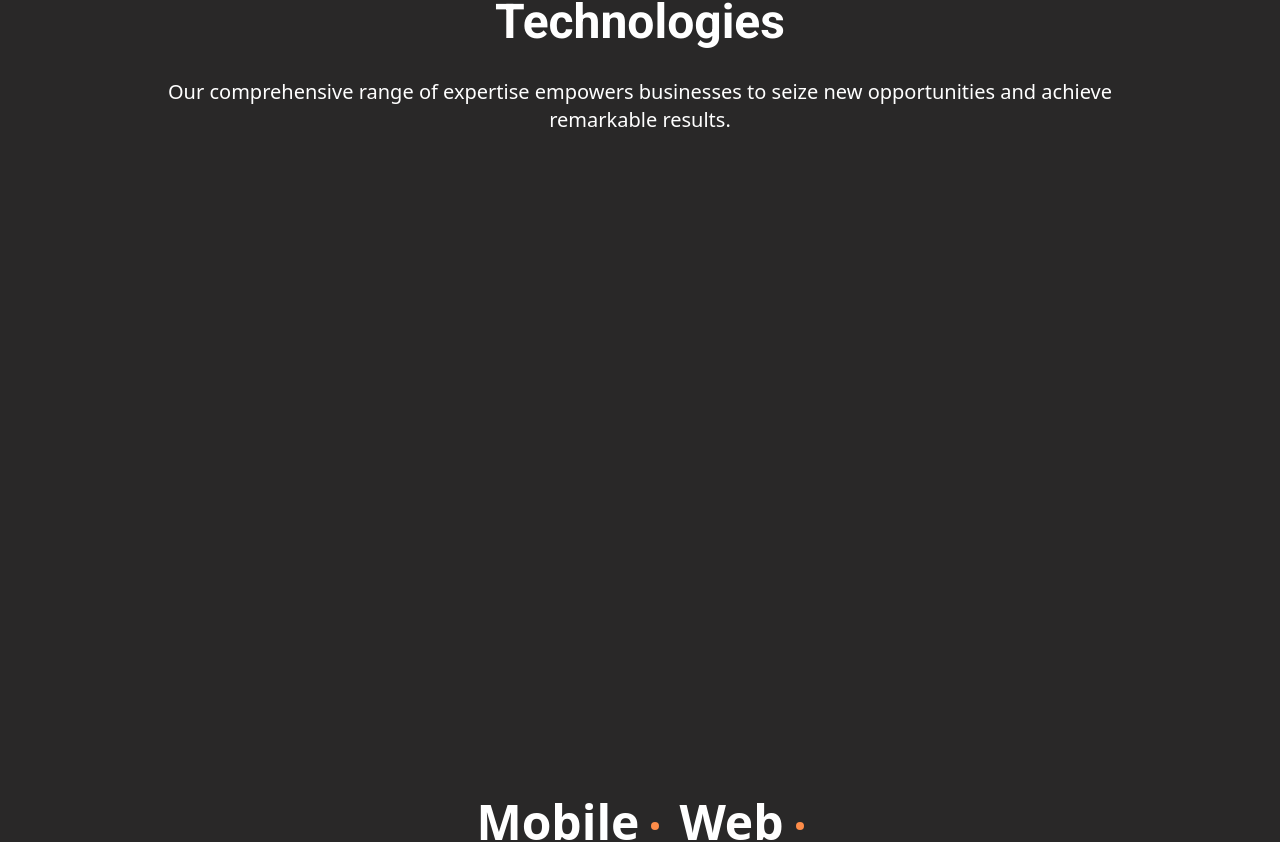
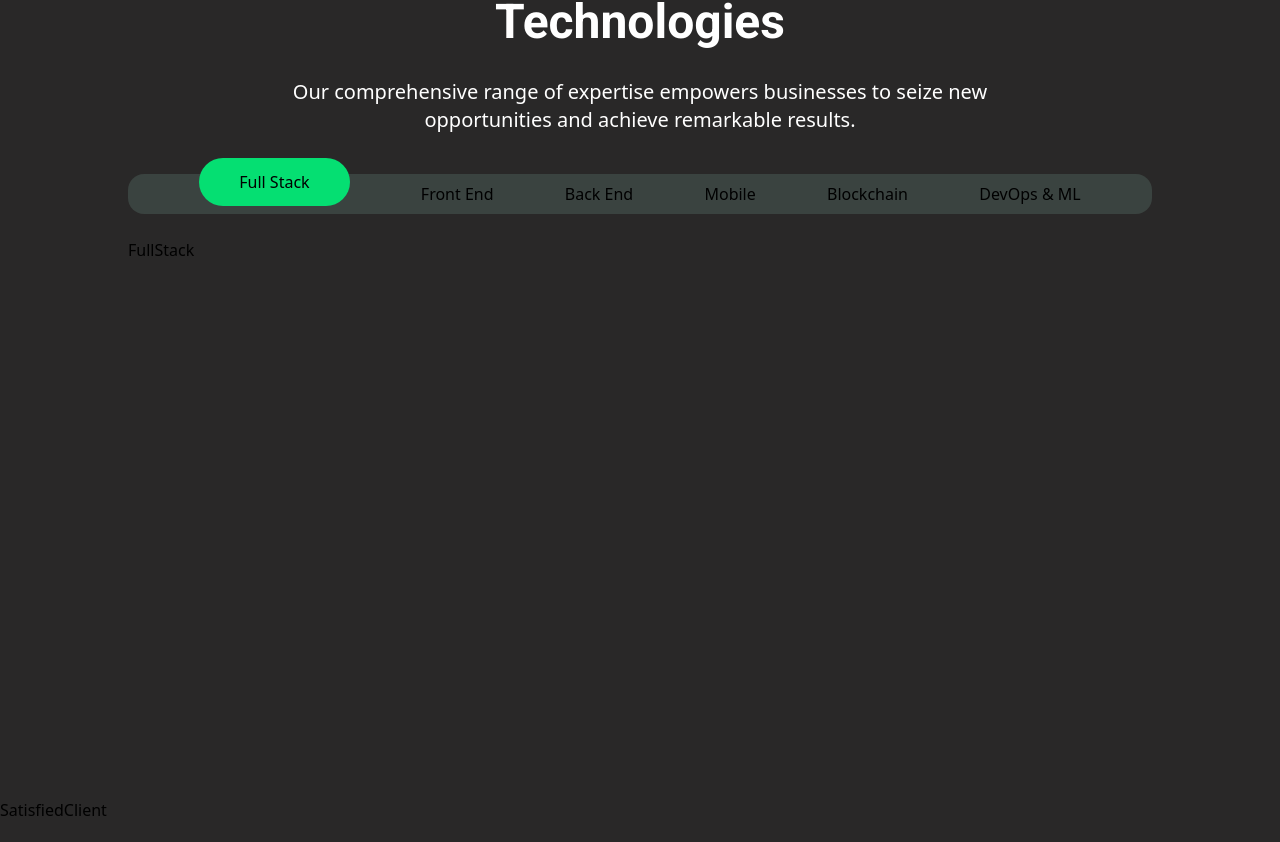
Before and after one commit to junaid0516/PortfolioDeployment, a React (Vite) app: page / in a window 1280 px wide. Shown: the part 1738-2580 px from the top of the page. Built offline with nearby package versions, Linux system fonts and the light colour scheme.

Commit message:
add new page

```diff
--- a/src/Pages/MainPage/MainPage.jsx
+++ b/src/Pages/MainPage/MainPage.jsx
@@ -3,6 +3,7 @@ import PotentialPage from "../PotentialPage/PotentialPage";
 import UpperSection from "../UpperSection/UpperSection";
 import Real_Impact from "../Real_Impact/Real_Impact";
 import Technologies from "../Technologies/Technologies";
+import SatisfiedClient from "../SatisfiedClient/SatisfiedClient";
 // import ThreeCards from "../ThreeCards/ThreeCards";
 // import InnovativeSolutions from "../InnovativeSolutions/InnovativeSolutions";
 function MainPage() {
@@ -18,6 +19,9 @@ function MainPage() {
       <Technologies/>
     </div>
     <div className="sm:h-screen bg-[#292828]" >
+      <SatisfiedClient/>
+    </div>
+    <div className="sm:h-screen bg-[#292828]" >
       <Real_Impact/>
     </div>
     {/* <div className="sm:h-screen bg-[#272727] " >
--- a/src/Pages/SatisfiedClient/SatisfiedClient.jsx
+++ b/src/Pages/SatisfiedClient/SatisfiedClient.jsx
@@ -0,0 +1,9 @@
+
+
+function SatisfiedClient() {
+  return (
+    <div>SatisfiedClient</div>
+  )
+}
+
+export default SatisfiedClient
--- a/src/Pages/Technologies/Technologies.jsx
+++ b/src/Pages/Technologies/Technologies.jsx
@@ -1,9 +1,14 @@
 import { motion } from "framer-motion";
+import { useState } from "react";
+import FullStack from "../../assets/Components/Technologies/FullStack";
 
 function Technologies() {
+  const [activeSection, setActiveSection] = useState("full_stack"); // State for active section
+
   return (
     <div className="flex justify-center h-full">
-      <div className="px-4 pt-4 sm:pt-0 sm:px-20 lg:px-20 xl:px-32 2xl:px-40 flex sm:pl-24">
+      <div className="px-4 pt-4 sm:pt-0 sm:px-20 lg:px-20 xl:px-32 2xl:px-40 flex sm:pl-24 flex-col w-full">
+        {/* Heading Section */}
         <div className="text-white flex flex-col items-center">
           <motion.h1
             className="text-3xl xl:text-5xl font-bold font-[roboto]"
@@ -20,9 +25,30 @@ function Technologies() {
             animate={{ y: 0, opacity: 1 }}
             transition={{ duration: 1, ease: "easeOut", delay: 0.2 }}
           >
-            Our comprehensive range of expertise empowers businesses to seize new
+            Our comprehensive range of expertise empowers businesses to seize new <br />
             opportunities and achieve remarkable results.
           </motion.p>
+        </div>
+
+        {/* Buttons Section */}
+        <div className="bg-[#54696369] h-8 lg:h-10 mt-10 rounded-2xl w-full flex justify-evenly">
+          <button
+            className={`px-4 lg:px-10 h-10 lg:h-12 rounded-3xl ${activeSection === "full_stack" ? "bg-green-400 mt-[-1rem]" : ""}`}
+            onClick={() => setActiveSection("full_stack")}
+          >
+            Full Stack
+          </button>
+          <button onClick={() => setActiveSection("front_end")}>Front End</button>
+          <button onClick={() => setActiveSection("back_end")}>Back End</button>
+          <button onClick={() => setActiveSection("mobile")}>Mobile</button>
+          <button onClick={() => setActiveSection("blockchain")}>Blockchain</button>
+          <button onClick={() => setActiveSection("devops_ml")}>DevOps & ML</button>
+        </div>
+
+        {/* Content Section */}
+        <div className="mt-6">
+          {activeSection === "full_stack" && <FullStack />}
+          {/* Add other components here based on activeSection */}
         </div>
       </div>
     </div>
--- /dev/null
+++ b/src/assets/Components/Technologies/BackEnd.jsx
@@ -0,0 +1,8 @@
+
+function BackEnd() {
+  return (
+    <div>BackEnd</div>
+  )
+}
+
+export default BackEnd
--- /dev/null
+++ b/src/assets/Components/Technologies/Blockchain.jsx
@@ -0,0 +1,9 @@
+
+
+function BlockChain() {
+  return (
+    <div>BlockChain</div>
+  )
+}
+
+export default BlockChain
--- /dev/null
+++ b/src/assets/Components/Technologies/Devops&ML.jsx
@@ -0,0 +1,8 @@
+
+function Devops_ML() {
+  return (
+    <div>Devops&ML</div>
+  )
+}
+
+export default Devops_ML
--- /dev/null
+++ b/src/assets/Components/Technologies/FrontEnd.jsx
@@ -0,0 +1,8 @@
+
+function FrontEnd() {
+  return (
+    <div>FrontEnd</div>
+  )
+}
+
+export default FrontEnd
--- /dev/null
+++ b/src/assets/Components/Technologies/FullStack.jsx
@@ -0,0 +1,8 @@
+
+function FullStack() {
+  return (
+    <div>FullStack</div>
+  )
+}
+
+export default FullStack
--- /dev/null
+++ b/src/assets/Components/Technologies/Mobile.jsx
@@ -0,0 +1,8 @@
+
+function Mobile() {
+  return (
+    <div>Mobile</div>
+  )
+}
+
+export default Mobile
```
